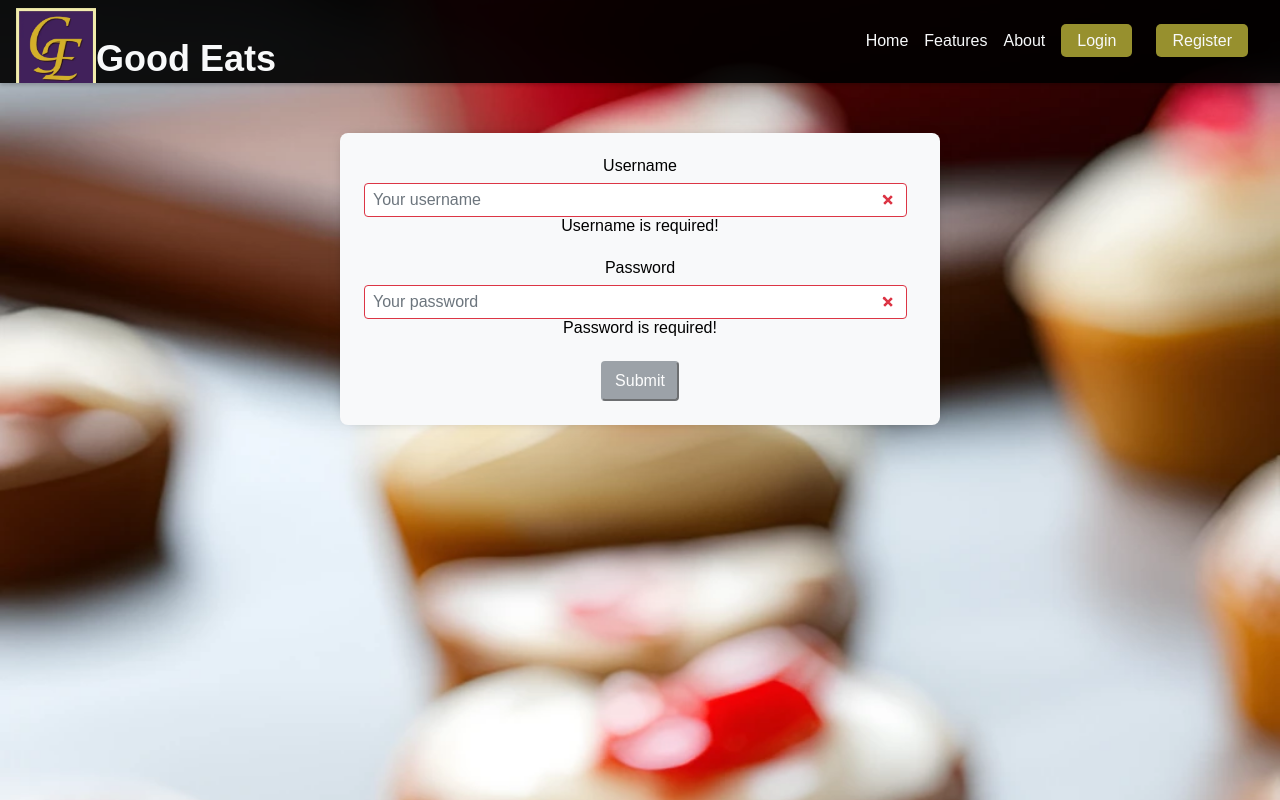
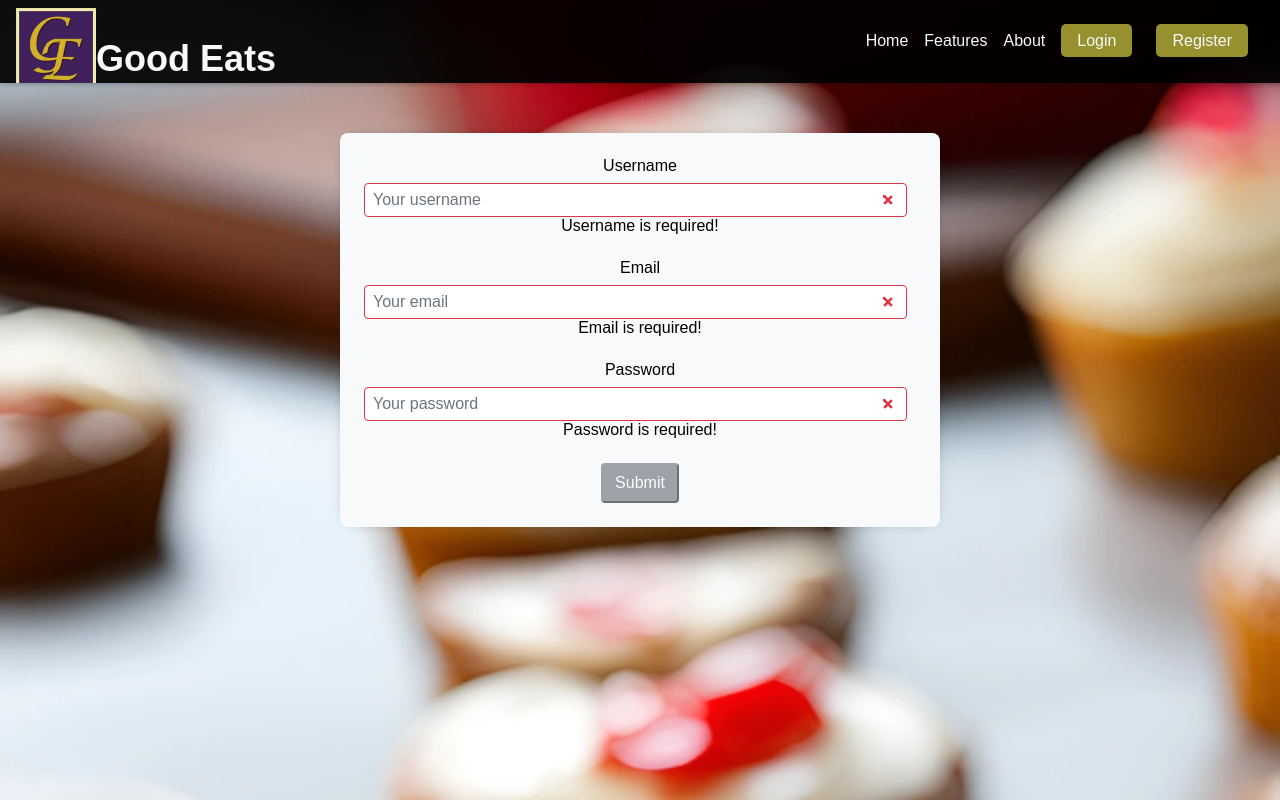
Before and after one commit to LaurenWollaston/Rolodiet, a React (Create React App) app in the folder client/: page /register in a window 1280 px wide. Built offline with nearby package versions, Linux system fonts and the light colour scheme.

Commit message:
refactored LoginForm and SignupForm to ensure all objects and variables are being passed correctly

```diff
--- a/client/src/components/LoginForm.js
+++ b/client/src/components/LoginForm.js
@@ -25,17 +25,17 @@ const LoginForm = () => {
 
         const form = event.currentTarget;
         if (form.checkValidity() === false) {
-            event.preventDefault();
             event.stopPropagation();
+            return;
         }
 
         try {
             const { data } = await login({
-                variables: { email: userFormData.email, password: userFormData.password },
+                variables: { input: userFormData },
             });
 
-            const { token} = data.login;
-            AuthService.login(token);
+
+            AuthService.login(data.login.token);
 
         } catch (error) {
             console.error(error);
--- a/client/src/components/SignupForm.js
+++ b/client/src/components/SignupForm.js
@@ -3,12 +3,12 @@ import { Form, Button, Alert } from 'react-bootstrap';
 
 import { useMutation } from '@apollo/client';
 import { CREATE_USER } from '../utils/mutations';
-import Auth from '../utils/auth';
+import AuthService from '../utils/auth';
 import './SignupForm.css'; // Import the CSS file
 
 const SignupForm = () => {
-    const [userFormData, setUserFormData] = useState({ username: '', password: '', });
-    const [validated, setValidated] = useState(false);
+    const [userFormData, setUserFormData] = useState({ username: '', email: '', password: '' });
+    const [validated] = useState(false);
     const [showAlert, setShowAlert] = useState(false);
 
     const handleInputChange = (event) => {
@@ -16,25 +16,32 @@ const SignupForm = () => {
         setUserFormData({ ...userFormData, [name]: value });
     };
 
-    const [create] = useMutation(CREATE_USER);
+    const [createUser] = useMutation(CREATE_USER, {
+        onCompleted(data) {
+            const { token } = data.createUser;
+            AuthService.login(token);
+        }
+    });
 
     const handleFormSubmit = async (event) => {
         event.preventDefault();
-        setValidated(true);
+        try {
+            await createUser({ variables: { input: { ...userFormData } } });
 
-        const form = event.currentTarget;
+        } catch (error) {
+            console.error(error); const form = event.currentTarget;
+            validated(true);
             if (form.checkValidity() === false) {
-            event.preventDefault();
                 event.stopPropagation();
+                return;
             }
 
             try {
                 const { data } = await create({
-                variables: { ...userFormData },
+                    variables: { input: userFormData },
                 });
 
-            const { token, user } = data.createUser;
-            Auth.login(token);
+                AuthService.login(data.createUser.token);
 
             } catch (error) {
                 console.error(error);
@@ -43,8 +50,10 @@ const SignupForm = () => {
 
             setUserFormData({
                 username: '',
+                email: '',
                 password: '',
             });
+        };
     };
 
     return (
@@ -53,6 +62,7 @@ const SignupForm = () => {
                 <Alert className='signup-alert' dismissible onClose={() => setShowAlert(false)} show={showAlert} variant='danger'>
                     We were unable to register your sign up!
                 </Alert>
+
 
                 <Form.Group className='mb-3 signup-group'>
                     <Form.Label htmlFor='username'>Username</Form.Label>
@@ -66,6 +76,20 @@ const SignupForm = () => {
                         required
                     />
                     <Form.Control.Feedback type='invalid'>Username is required!</Form.Control.Feedback>
+                </Form.Group>
+
+                <Form.Group className='mb-3 signup-group'>
+                    <Form.Label htmlFor='email'>Email</Form.Label>
+                    <Form.Control
+                        className='signup-input'
+                        type='text'
+                        placeholder='Your email'
+                        name='email'
+                        onChange={handleInputChange}
+                        value={userFormData.email}
+                        required
+                    />
+                    <Form.Control.Feedback type='invalid'>Email is required!</Form.Control.Feedback>
                 </Form.Group>
 
                 <Form.Group className='mb-3 signup-group'>
```
Lines whose indentation alone changed are shown as unchanged.
